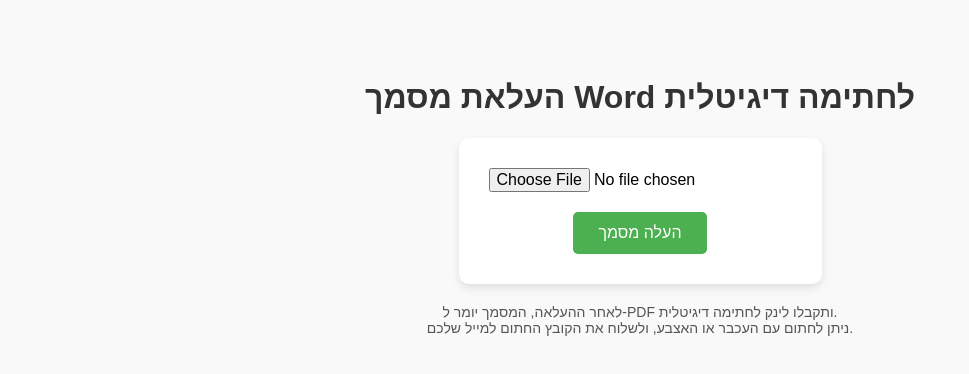
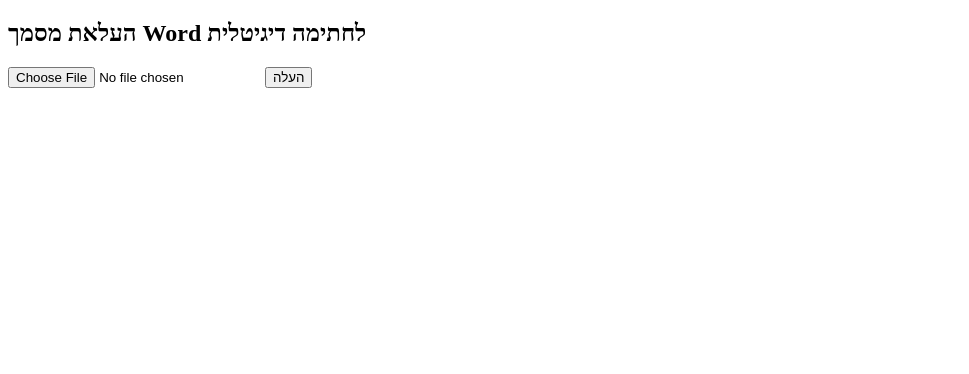
Before and after one commit to yaeliyaeli/pdf-sign-service, a website: page index.html in a window 1280 px wide. Shown: the whole page, without its empty margins (0-969 px from the left). Drawn offline with Linux system fonts and the light colour scheme.

Commit message:
Initial commit – PDF sign service

```diff
--- a/index.html
+++ b/index.html
@@ -1,85 +1,14 @@
 <!DOCTYPE html>
 <html lang="he">
 <head>
-  <meta charset="UTF-8">
-  <title>העלאת מסמך לחתימה דיגיטלית</title>
-  <style>
-    body {
-      font-family: Arial, sans-serif;
-      background-color: #f9f9f9;
-      display: flex;
-      flex-direction: column;
-      align-items: center;
-      padding: 50px;
-    }
-
-    h1 {
-      color: #333;
-    }
-
-    form {
-      background-color: #fff;
-      padding: 30px;
-      border-radius: 10px;
-      box-shadow: 0 4px 8px rgba(0,0,0,0.1);
-      display: flex;
-      flex-direction: column;
-      align-items: center;
-    }
-
-    input[type="file"] {
-      margin-bottom: 20px;
-      font-size: 16px;
-    }
-
-    button {
-      background-color: #4CAF50;
-      color: white;
-      padding: 12px 25px;
-      border: none;
-      border-radius: 5px;
-      cursor: pointer;
-      font-size: 16px;
-    }
-
-    button:hover {
-      background-color: #45a049;
-    }
-
-    .info {
-      margin-top: 20px;
-      color: #555;
-      font-size: 14px;
-      text-align: center;
-    }
-
-    a {
-      display: inline-block;
-      margin-top: 15px;
-      color: #1a73e8;
-      text-decoration: none;
-      font-weight: bold;
-    }
-
-    a:hover {
-      text-decoration: underline;
-    }
-  </style>
+  <meta charset="UTF-8" />
+  <title>העלאת קובץ Word לחתימה</title>
 </head>
 <body>
-
-  <h1>העלאת מסמך Word לחתימה דיגיטלית</h1>
-
+  <h2>העלאת מסמך Word לחתימה דיגיטלית</h2>
   <form action="/upload" method="POST" enctype="multipart/form-data">
     <input type="file" name="wordFile" accept=".doc,.docx" required />
-    <button type="submit">העלה מסמך</button>
+    <button type="submit">העלה</button>
   </form>
-
-  <div class="info">
-    לאחר ההעלאה, המסמך יומר ל-PDF ותקבלו לינק לחתימה דיגיטלית.
-    <br/>
-    ניתן לחתום עם העכבר או האצבע, ולשלוח את הקובץ החתום למייל שלכם.
-  </div>
-
 </body>
 </html>
```
